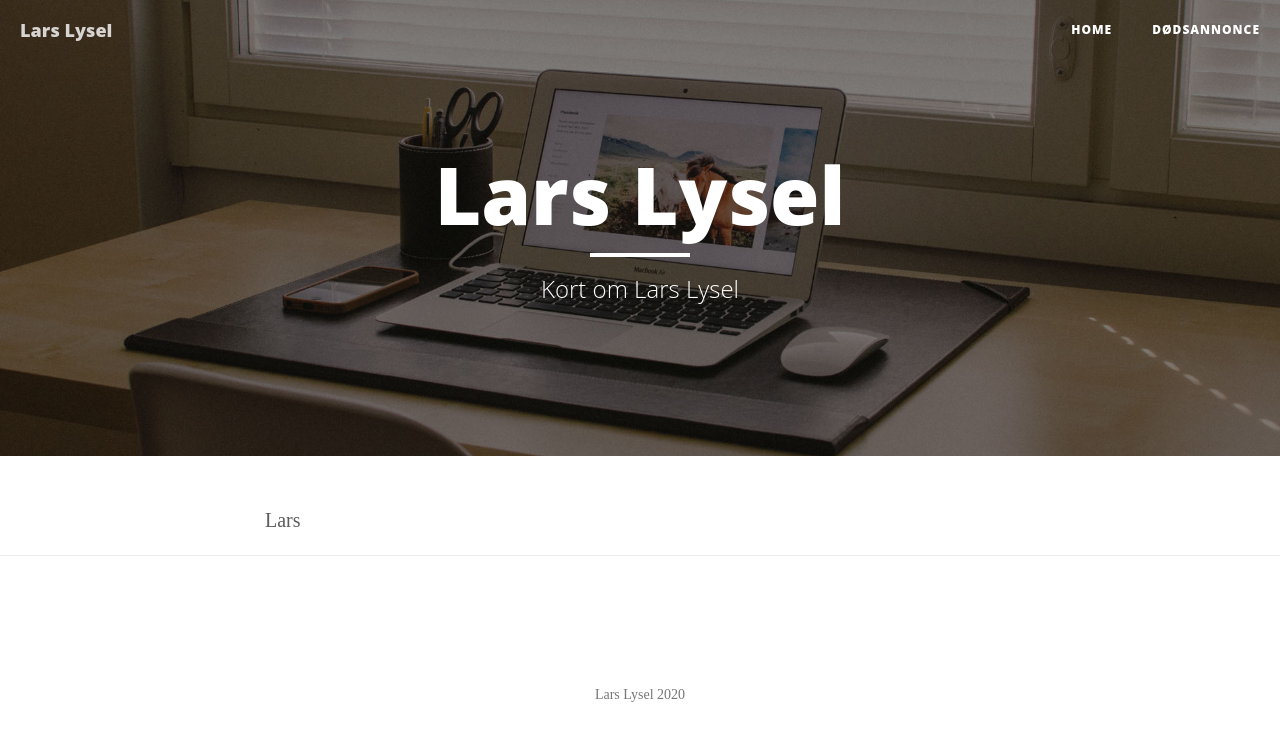
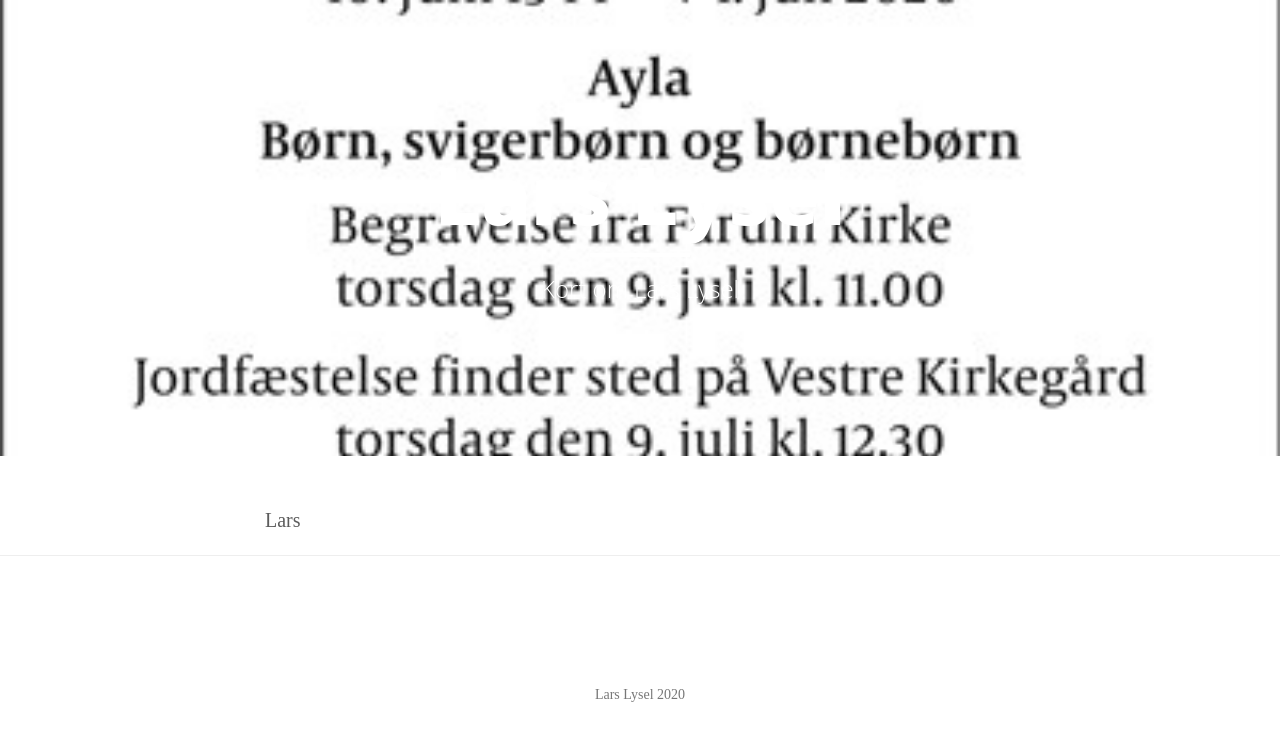
Before and after one commit to clysel/lars.lysel.net, a Jekyll site: the page built from index.html, in a window 1280 px wide. Shown: the top 741 px of the page. Built offline with Jekyll 4.4.1, drawn with Linux system fonts in a browser that asks for light colours; the list of posts is cut into pages by our own code.

Commit message:
Update index.html

```diff
--- a/index.html
+++ b/index.html
@@ -1,7 +1,7 @@
 ---
 layout: page
 description: "Kort om Lars Lysel"
-header-img: "img/home-bg.jpg"
+header-img: "img/5f02e2e9d7d8d-1.png"
 ---
 
 Lars
```
